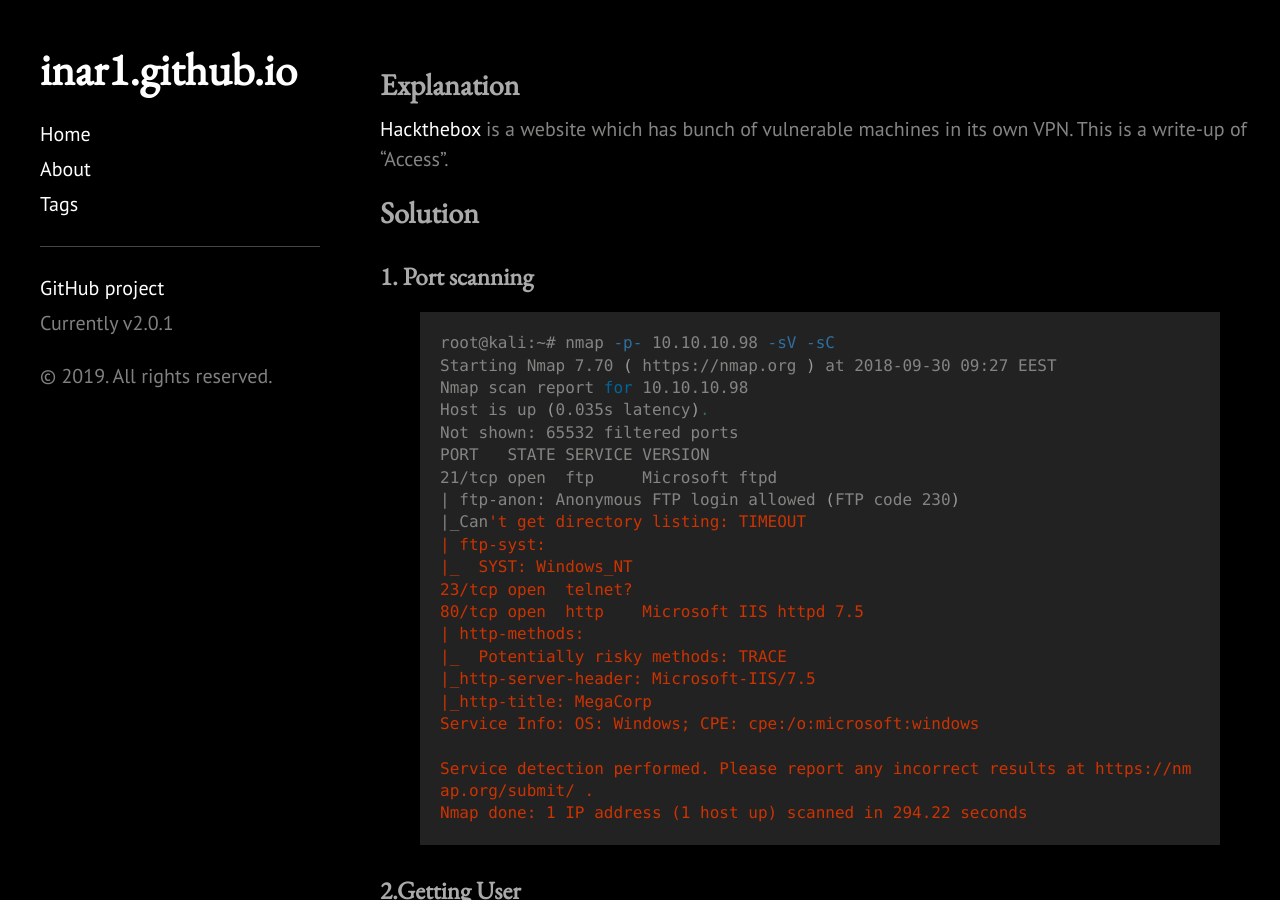
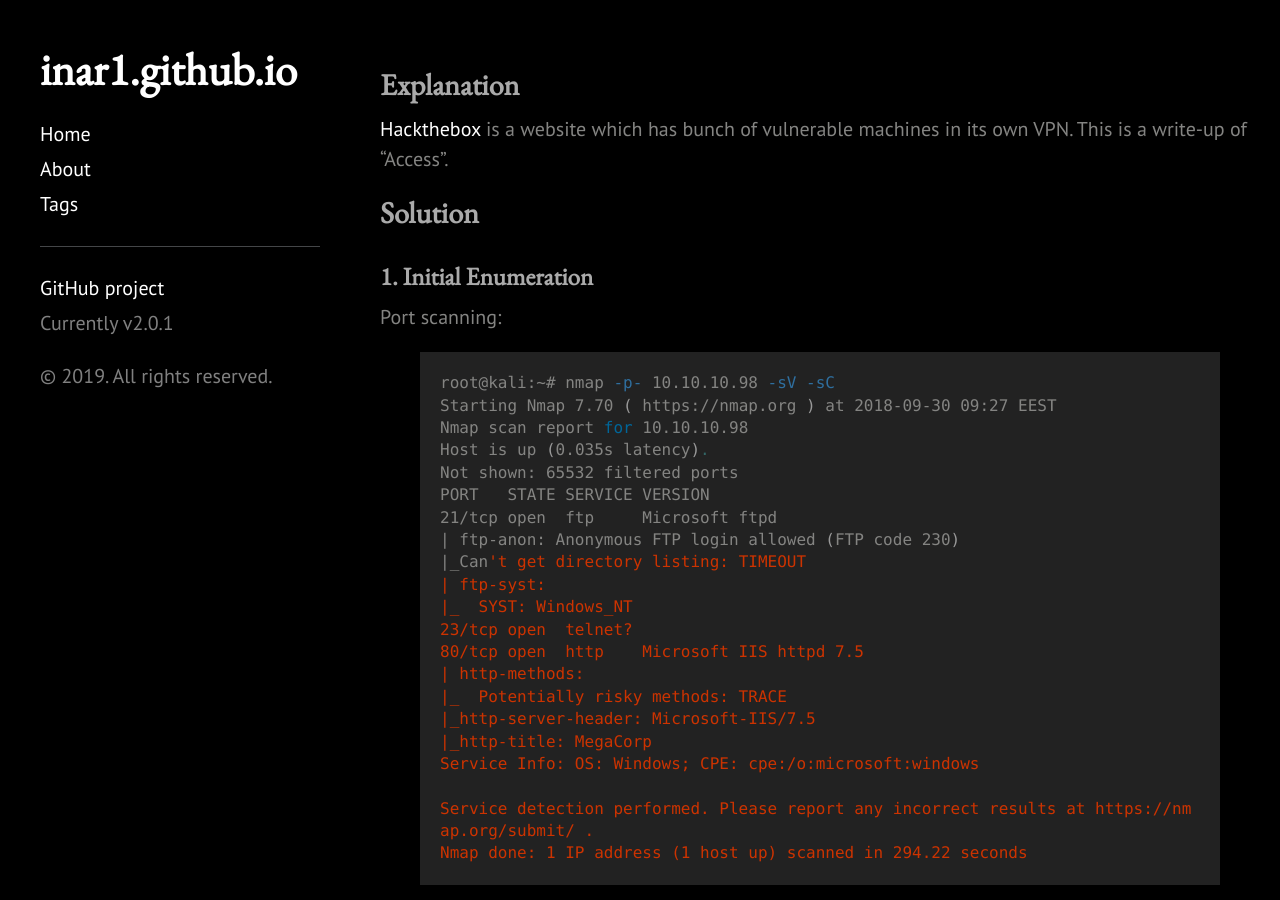
Before and after one commit to 1n4r1/1n4r1.github.io, a Jekyll site: the page built from _posts/2019-03-02-Hackthebox-Access-Writeup.md, in a window 1280 px wide and 900 px high, scrolled down 553 px. Built offline with Jekyll 4.4.1, drawn with Linux system fonts in a browser that asks for light colours.

Commit message:
modify 2019-03-02

```diff
--- a/_posts/2019-03-02-Hackthebox-Access-Writeup.md
+++ b/_posts/2019-03-02-Hackthebox-Access-Writeup.md
@@ -10,7 +10,8 @@ categories: HackTheBox
 This is a write-up of "Access".
 
 ## Solution
-### 1. Port scanning
+### 1. Initial Enumeration
+Port scanning:
 {% highlight shell %}
 root@kali:~# nmap -p- 10.10.10.98 -sV -sC
 Starting Nmap 7.70 ( https://nmap.org ) at 2018-09-30 09:27 EEST
```
